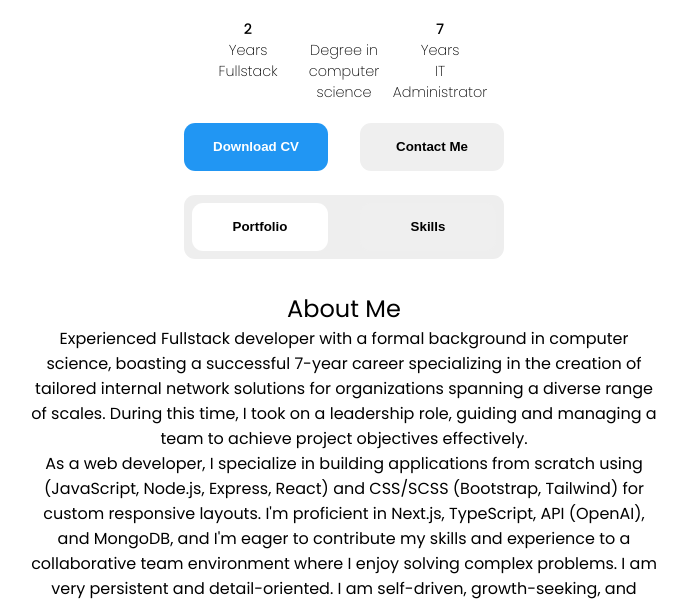
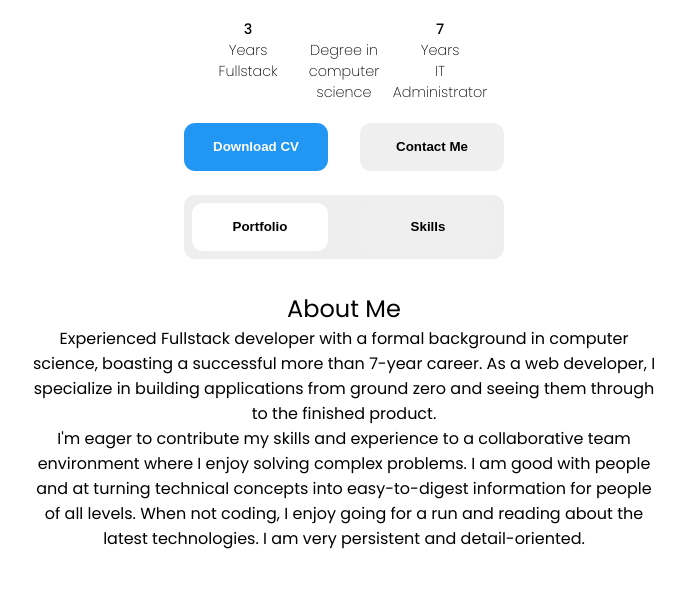
Before and after one commit to Mahmoud-8/Portfolio, a website: page index.html in a window 1280 px wide. Shown: the part 319-923 px from the top of the page, without its empty margins (296-983 px from the left). Drawn offline with Linux system fonts and the light colour scheme.

Commit message:
done some update with cv

```diff
--- a/index.html
+++ b/index.html
@@ -42,7 +42,7 @@
 
 
     <section class="experience">
-        <h2> <b>2</b> <br /> Years <br /> Fullstack</h2>
+        <h2> <b>3</b> <br /> Years <br /> Fullstack</h2>
         <h2> <br /> Degree in computer science</h2>
         <h2> <b>7</b> <br /> Years <br /> IT Administrator</h2>
     </section>
@@ -76,13 +76,12 @@
             <div>
                 <h2>About Me</h2>
                 <p>
-                    Experienced Fullstack developer with a formal background in computer science, boasting a successful 7-year career specializing in the creation of tailored internal network solutions for organizations spanning a diverse range of scales. During this time, I took on a leadership role, guiding and managing a team to achieve project objectives effectively.
+                    Experienced Fullstack developer with a formal background in computer science, boasting a successful more than 7-year career. As a web developer, I specialize in building applications from ground zero and seeing them through to the finished product.
+
+
                     <br />
 
-                    As a web developer, I specialize in building applications from scratch using (JavaScript, Node.js, Express, React) and CSS/SCSS (Bootstrap, Tailwind) for custom responsive layouts. I'm proficient in Next.js, TypeScript, API (OpenAI), and MongoDB, and I'm eager to contribute my skills and experience to a collaborative team environment where I enjoy solving complex problems. I am very persistent and detail-oriented. I am self-driven, growth-seeking, and always willing to learn!
-                    <br />
-
-                   I am good with people and at turning technical concepts into easy-to-digest information for people of all levels. When not coding, I enjoy going for a run and reading about the latest technologies.
+                    I'm eager to contribute my skills and experience to a collaborative team environment where I enjoy solving complex problems. I am good with people and at turning technical concepts into easy-to-digest information for people of all levels. When not coding, I enjoy going for a run and reading about the latest technologies. I am very persistent and detail-oriented.
                 </p>
             </div>
         </section>
@@ -107,7 +106,7 @@
             </a>
         </div>
         <div class="wrapper project-wrapper">
-            <a href="https://github.com/Mahmoud-8/FullStack-App">
+            <a href="https://github.com/Mahmoud-8/Chat-AI">
                 <img src="assets/project-4.png" alt="project 1">
             </a>
         </div>
```
Also changed, not shown: assets/project-4.png, 3 other files.
